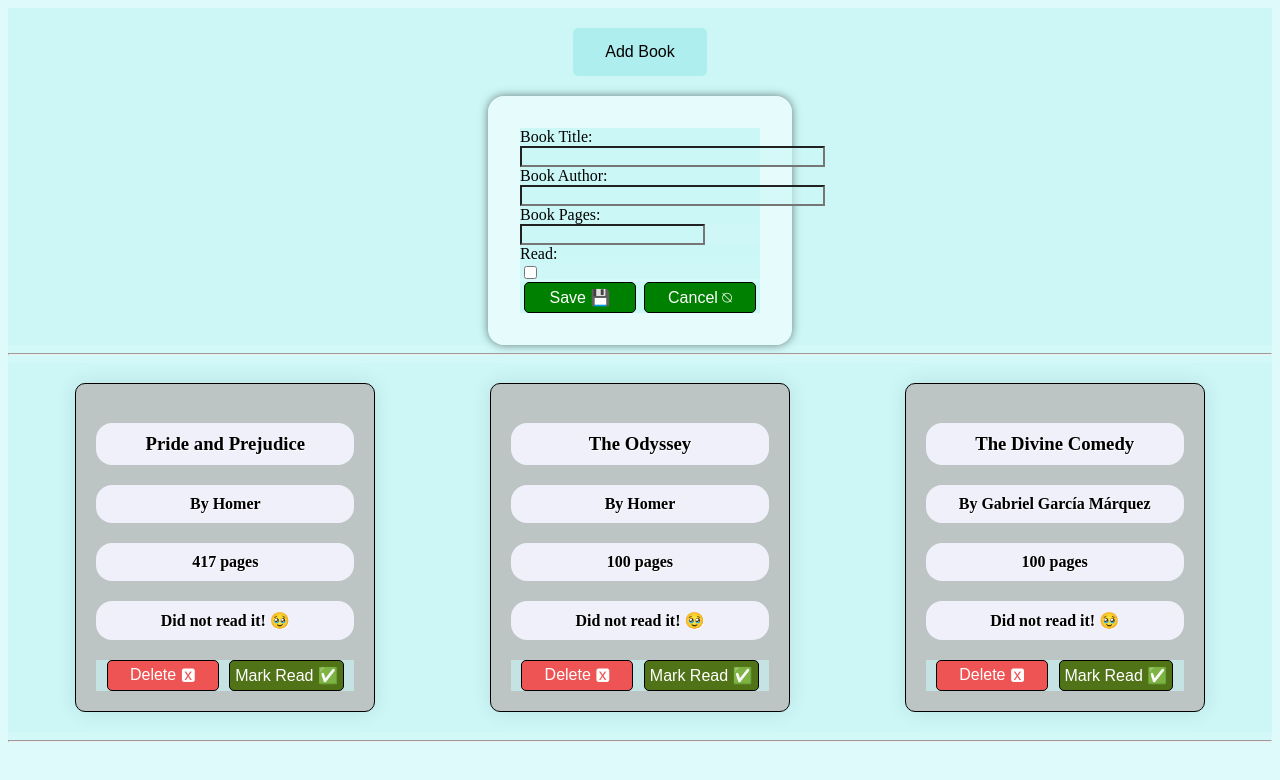
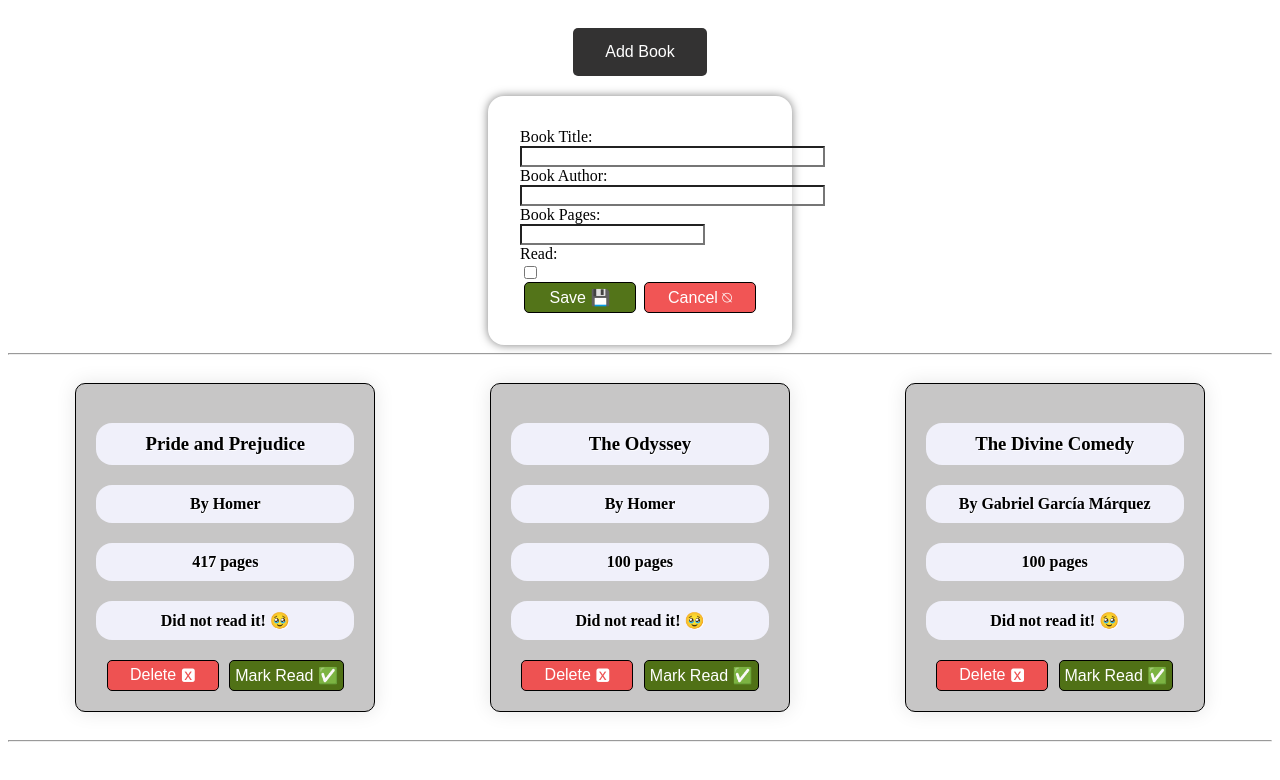
Before and after one commit to NikhilMuzumdar/odin-library, a website: page index.html in a window 1280 px wide. Both pictures are taken after a click on the button "Add Book". Drawn offline with Linux system fonts and the light colour scheme.

Commit message:
Switching to branch

```diff
--- a/index.html
+++ b/index.html
@@ -34,8 +34,8 @@
         </div>
         <div class="form-group">
           <div class="actions">
-            <button type="submit">Save 💾</button>
-            <button type="cancel">Cancel ⍉</button>
+            <button type="submit" class="save">Save 💾</button>
+            <button type="cancel" class="cancel">Cancel ⍉</button>
           </div>
         </div>
       </form>
@@ -55,8 +55,9 @@
         <button class="mark-read">Mark Read ✅</button>
       </div>
     </div>
+  </div>
     <script src="functions.js"></script>
-  </div>
+
   <div class="line">
     <hr>
   </div>
--- a/styles.css
+++ b/styles.css
@@ -1,10 +1,7 @@
-* {
-  background-color: rgba(204, 247, 247, 0.615);
+:root {
+  --FORM_COLOR: rgba(255, 255, 255, 0.5);
 }
 
-hr {
-  font-weight: 2rem;
-}
 
 #book-list {
   display: grid;
@@ -33,7 +30,6 @@ hr {
   text-shadow: none;
   text-align: center;
   margin: 0;
-
 }
 
 .book-title,
@@ -65,7 +61,6 @@ hr {
   max-width: 15rem;
   padding: 2rem;
   margin: auto;
-  background-color: rgba(255, 255, 255, 0.5);
   border-radius: 1rem;
   box-shadow: 0 0 10px rgba(0, 0, 0, 0.5);
   border: none;
@@ -74,11 +69,13 @@ hr {
 .form-group label,
 .form-group input {
   display: flex;
+  background-color: var(--FORM_COLOR);
 }
 
 
 button {
-  background-color: paleturquoise;
+  background-color: rgb(51, 50, 50);
+  color: white;
   border: none;
   padding: 15px 32px;
   text-align: center;
@@ -95,7 +92,6 @@ button {
 .delete-book,
 .mark-read,
 .form-group button {
-  background-color: green;
   padding: 5px 5px;
   color: white;
   margin: 0;
@@ -109,17 +105,17 @@ button {
   justify-content: space-around;
 }
 
+.cancel,
 .delete-book {
   background-color: rgba(241, 77, 77, 0.954);
 }
 
-.del-btn-container {
+.book-card .del-btn-container {
   display: flex;
   justify-content: space-evenly;
-
-
 }
 
+.save,
 .mark-read {
   background-color: rgba(75, 110, 14, 0.954);
 }
```
Also changed, not shown: functions.js (indentation only).
